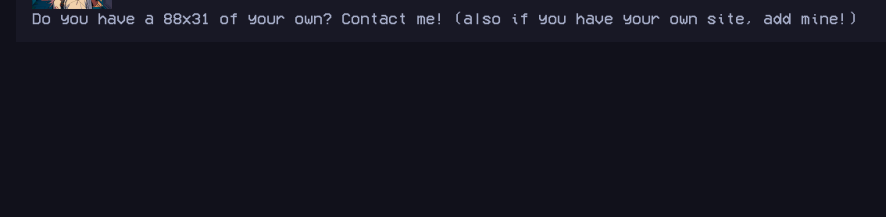
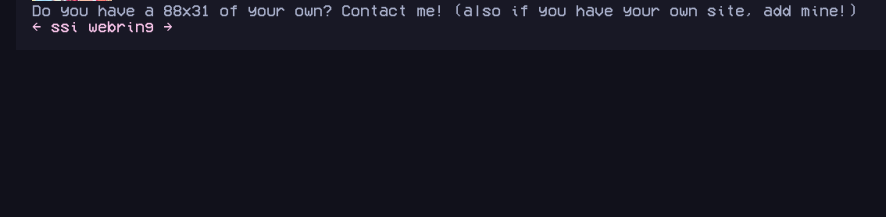
Before and after one commit to sylvxa/sylvie.lol, a Flask app: template templates/home.html in a window 1280 px wide. Shown: the part 447-664 px from the top of the page, without its empty margins (112-998 px from the left). Run offline with Flask 3, Linux system fonts and the light colour scheme; the template is opened without the code that fills it, so the values that code supplies are empty; some web fonts are replaced.

Commit message:
ssi webring

```diff
--- a/templates/home.html
+++ b/templates/home.html
@@ -46,5 +46,10 @@
             Do you have a 88x31 of your own? Contact me! (also if you have your own site, add mine!)
         </span>
     </div>
+    <div class="webring">
+        <a href="https://ring.ssi.fyi/previous?host=sylvie.lol">←</a>
+        <a href="https://ring.ssi.fyi/">ssi webring</a>
+        <a href="https://ring.ssi.fyi/next?host=sylvie.lol">→</a>
+    </div>
 </div>
 {% endblock %}
```
Also changed, not shown: static/assets/discord-profile.png.
